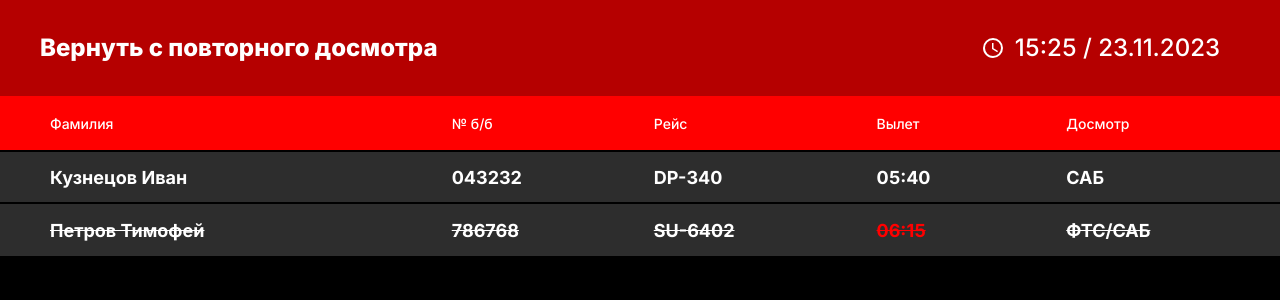
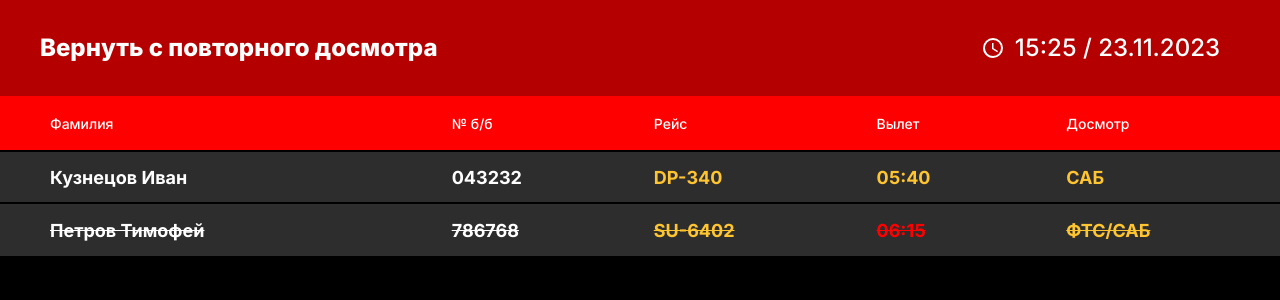
Before and after one commit to bruhno/arpax.panel.frontend, a Vue app: page /return-reexamination in a window 1280 px wide. Shown: the top 300 px of the page. Built offline with nearby package versions, Linux system fonts and the light colour scheme.

Commit message:
feat: return to reexamination scoreboard yellow-columns
ref: #121351

```diff
--- a/src/components/Scoreboard/ReturnReexamination/ReturnReexaminationTable.vue
+++ b/src/components/Scoreboard/ReturnReexamination/ReturnReexaminationTable.vue
@@ -56,6 +56,7 @@ const headers = [
   <table-component
     time-column-key="scheduleTime"
     header-background-color="redHeader"
+    :yellow-columns="['flightNum', 'scheduleTime', 'inspection']"
     :headers="headers"
     :items="tableData"
   />
```
